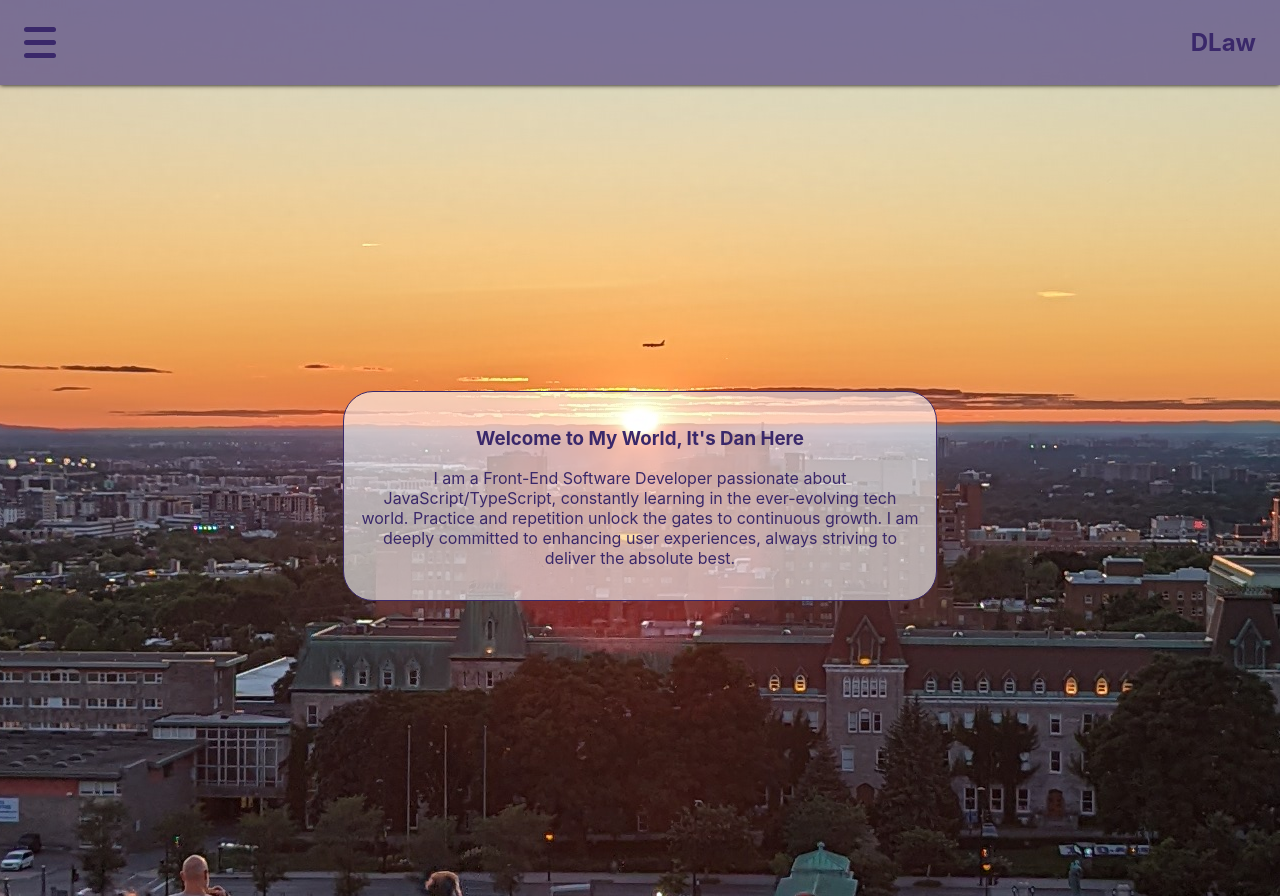
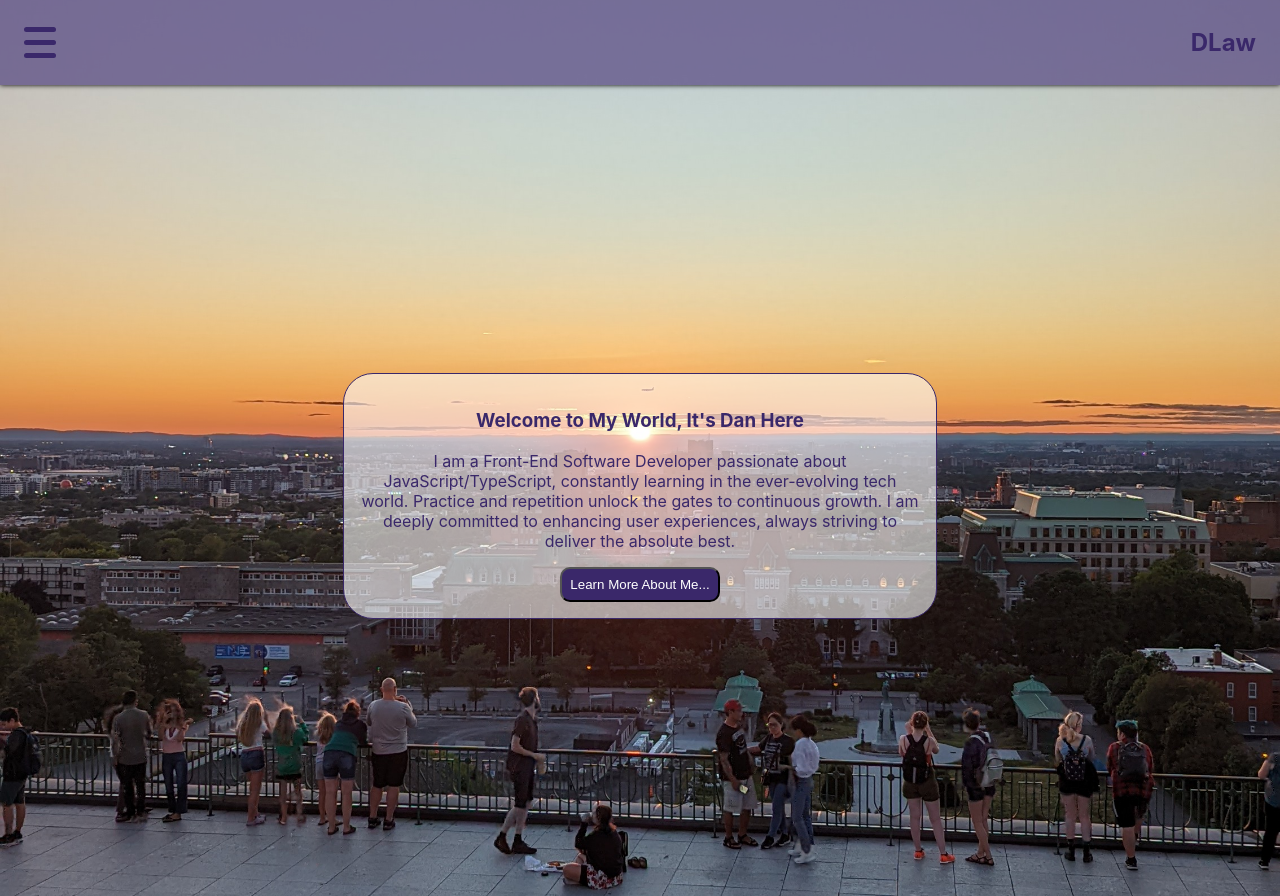
Before and after one commit to DanDaMan23/dan-personal-blog, a React (Create React App) app: page / in a window 1280 px wide. Built offline with nearby package versions, Linux system fonts and the light colour scheme.

Commit message:
Added button in intro and styled it

```diff
--- a/src/App.scss
+++ b/src/App.scss
@@ -1,3 +1,6 @@
+@use "./style-utils/colors.scss" as *;
+@use "./style-utils/buttons.scss" as *;
+
 main {
   padding-top: 6rem;
 }
--- a/src/features/home-page/home-page.scss
+++ b/src/features/home-page/home-page.scss
@@ -6,8 +6,7 @@
   align-items: center;
 
   height: 100vh;
-  background: url("../../photos/St\ Joseph\ Orathory.jpg");
-  background-position: center;
+  background: url("../../photos/St\ Joseph\ Orathory.jpg") center/cover;
 
   div {
     text-align: center;
--- a/src/features/home-page/home-page.tsx
+++ b/src/features/home-page/home-page.tsx
@@ -1,6 +1,9 @@
+import { useNavigate } from "react-router"
 import "./home-page.scss"
 
 export default function HomePage() {
+  const navigate = useNavigate()
+
   return (
     <main className='home-page'>
       <div>
@@ -12,6 +15,13 @@ export default function HomePage() {
           I am deeply committed to enhancing user experiences, always striving
           to deliver the absolute best.
         </p>
+        <button
+          type='button'
+          className='primary-button'
+          onClick={() => navigate("/aboutMe")}
+        >
+          Learn More About Me...
+        </button>
       </div>
     </main>
   )
--- /dev/null
+++ b/src/style-utils/buttons.scss
@@ -0,0 +1,16 @@
+@use "./colors.scss" as *;
+
+.primary-button {
+  color: white;
+  background: $primary-color;
+  padding: 0.5rem;
+  border-radius: 10px;
+  cursor: pointer;
+}
+
+.primary-button:hover,
+.primary-button:active {
+  color: $primary-color;
+  background: lightgray;
+  border-color: $primary-color;
+}
```
